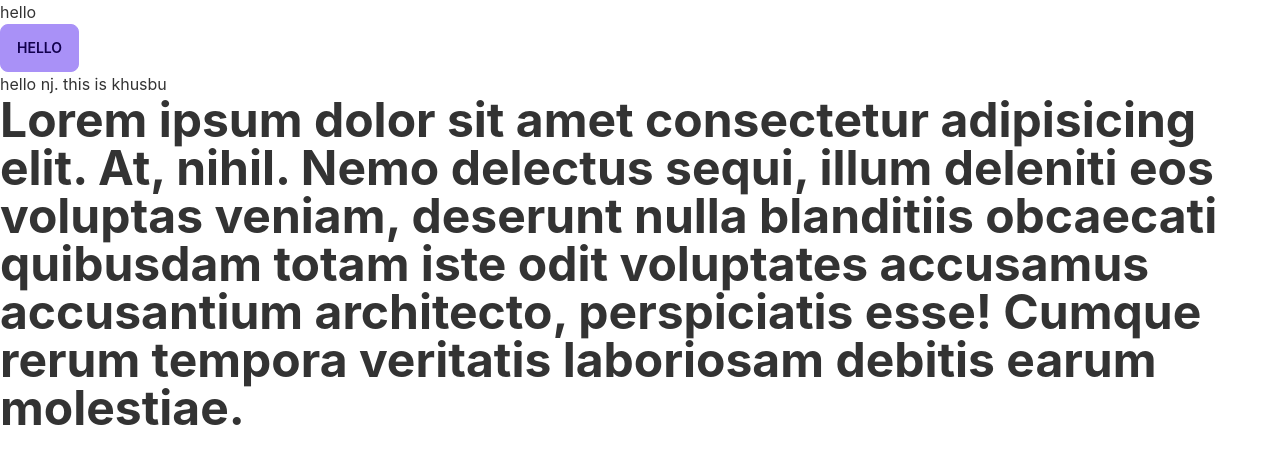
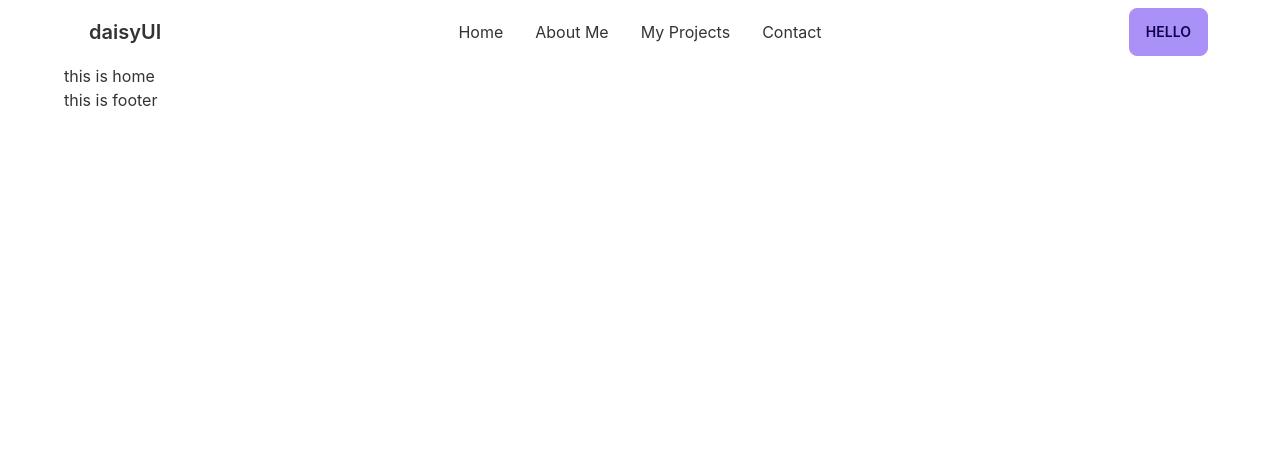
Before and after one commit to nuruzaman-milon/personal-portfolio, a React (Create React App) app: page / in a window 1280 px wide. Shown: the top 464 px of the page. Built offline with nearby package versions, Linux system fonts and the light colour scheme.

Commit message:
react route implementation added

```diff
--- a/package.json
+++ b/package.json
@@ -9,6 +9,8 @@
     "daisyui": "^2.42.1",
     "react": "^18.2.0",
     "react-dom": "^18.2.0",
+    "react-icons": "^4.7.1",
+    "react-router-dom": "^6.4.5",
     "react-scripts": "5.0.1",
     "web-vitals": "^2.1.4"
   },
--- a/src/App.js
+++ b/src/App.js
@@ -1,18 +1,17 @@
+import './App.css';
 import { useContext } from 'react';
-import './App.css';
-// import { DarkThemeContext } from './components/Contexts/ThemeContext';
+import { RouterProvider } from 'react-router-dom';
 import { ThemeContext } from './components/contexts/ThemeProvider';
+import { router } from './components/routes/Routes';
 
 
 function App() {
-  const {theme, setTheme} = useContext(ThemeContext);
-  // console.log(data);
+  const { theme } = useContext(ThemeContext);
   return (
     <div data-theme={theme ? "dark" : ''} className="h-[100vh]">
-        <h1>hello</h1>
-        <button onClick={()=>setTheme(!theme)} className='btn btn-primary'>hello</button>
-        <p>hello nj. this is khusbu</p>
-        <h1 className='text-5xl font-bold'>Lorem ipsum dolor sit amet consectetur adipisicing elit. At, nihil. Nemo delectus sequi, illum deleniti eos voluptas veniam, deserunt nulla blanditiis obcaecati quibusdam totam iste odit voluptates accusamus accusantium architecto, perspiciatis esse! Cumque rerum tempora veritatis laboriosam debitis earum molestiae.</h1>
+      <div className='w-[90%] mx-auto'>
+        <RouterProvider router={router}></RouterProvider>
+      </div>
     </div>
   );
 }
--- /dev/null
+++ b/src/components/footer/Footer.js
@@ -0,0 +1,11 @@
+import React from 'react';
+
+const Footer = () => {
+    return (
+        <div>
+            <h1>this is footer</h1>
+        </div>
+    );
+};
+
+export default Footer;
--- /dev/null
+++ b/src/components/home/Home.js
@@ -0,0 +1,11 @@
+import React from 'react';
+
+const Home = () => {
+    return (
+        <div>
+            <h1>this is home</h1>
+        </div>
+    );
+};
+
+export default Home;
--- /dev/null
+++ b/src/components/layouts/Main.js
@@ -0,0 +1,16 @@
+import React from 'react';
+import { Outlet } from 'react-router-dom';
+import Footer from '../footer/Footer';
+import Navbar from '../navbar/Navbar';
+
+const Main = () => {
+    return (
+        <div>
+            <Navbar></Navbar>
+            <Outlet></Outlet>
+            <Footer></Footer>
+        </div>
+    );
+};
+
+export default Main;
--- /dev/null
+++ b/src/components/navbar/Navbar.js
@@ -0,0 +1,47 @@
+import React, { useContext } from 'react';
+import { ThemeContext } from '../contexts/ThemeProvider';
+
+const Navbar = () => {
+    const {theme, setTheme} = useContext(ThemeContext);
+    return (
+        <div>
+            <div className="navbar bg-base-100">
+                <div className="navbar-start">
+                    <div className="dropdown">
+                        <label tabIndex={0} className="btn btn-ghost lg:hidden">
+                            <svg xmlns="http://www.w3.org/2000/svg" className="h-5 w-5" fill="none" viewBox="0 0 24 24" stroke="currentColor"><path strokeLinecap="round" strokeLinejoin="round" strokeWidth="2" d="M4 6h16M4 12h8m-8 6h16" /></svg>
+                        </label>
+                        <ul tabIndex={0} className="menu menu-compact dropdown-content mt-3 p-2 shadow bg-base-100 rounded-box w-52">
+                            <li><a>Item 1</a></li>
+                            <li tabIndex={0}>
+                                <a className="justify-between">
+                                    Parent
+                                    <svg className="fill-current" xmlns="http://www.w3.org/2000/svg" width="24" height="24" viewBox="0 0 24 24"><path d="M8.59,16.58L13.17,12L8.59,7.41L10,6L16,12L10,18L8.59,16.58Z" /></svg>
+                                </a>
+                                <ul className="p-2">
+                                    <li><a>Submenu 1</a></li>
+                                    <li><a>Submenu 2</a></li>
+                                </ul>
+                            </li>
+                            <li><a>Item 3</a></li>
+                        </ul>
+                    </div>
+                    <a className="btn btn-ghost normal-case text-xl">daisyUI</a>
+                </div>
+                <div className="navbar-center hidden lg:flex">
+                    <ul className="menu menu-horizontal p-0">
+                        <li><a>Home</a></li>
+                        <li><a>About Me</a></li>
+                        <li><a>My Projects</a></li>
+                        <li><a>Contact</a></li>
+                    </ul>
+                </div>
+                <div className="navbar-end">
+                    <button onClick={()=>setTheme(!theme)} className='btn btn-primary'>hello</button>
+                </div>
+            </div>
+        </div>
+    );
+};
+
+export default Navbar;
--- /dev/null
+++ b/src/components/routes/Routes.js
@@ -0,0 +1,17 @@
+import { createBrowserRouter } from "react-router-dom";
+import Home from "../home/Home";
+import Main from "../layouts/Main";
+
+
+export const router = createBrowserRouter([
+    {
+        path:'/',
+        element:<Main></Main>,
+        children:[
+            {
+                path:'/',
+                element:<Home></Home>
+            }
+        ]
+    }
+])
```
Also changed, not shown: 1 other file (tests, documents, lock files or other folders).
